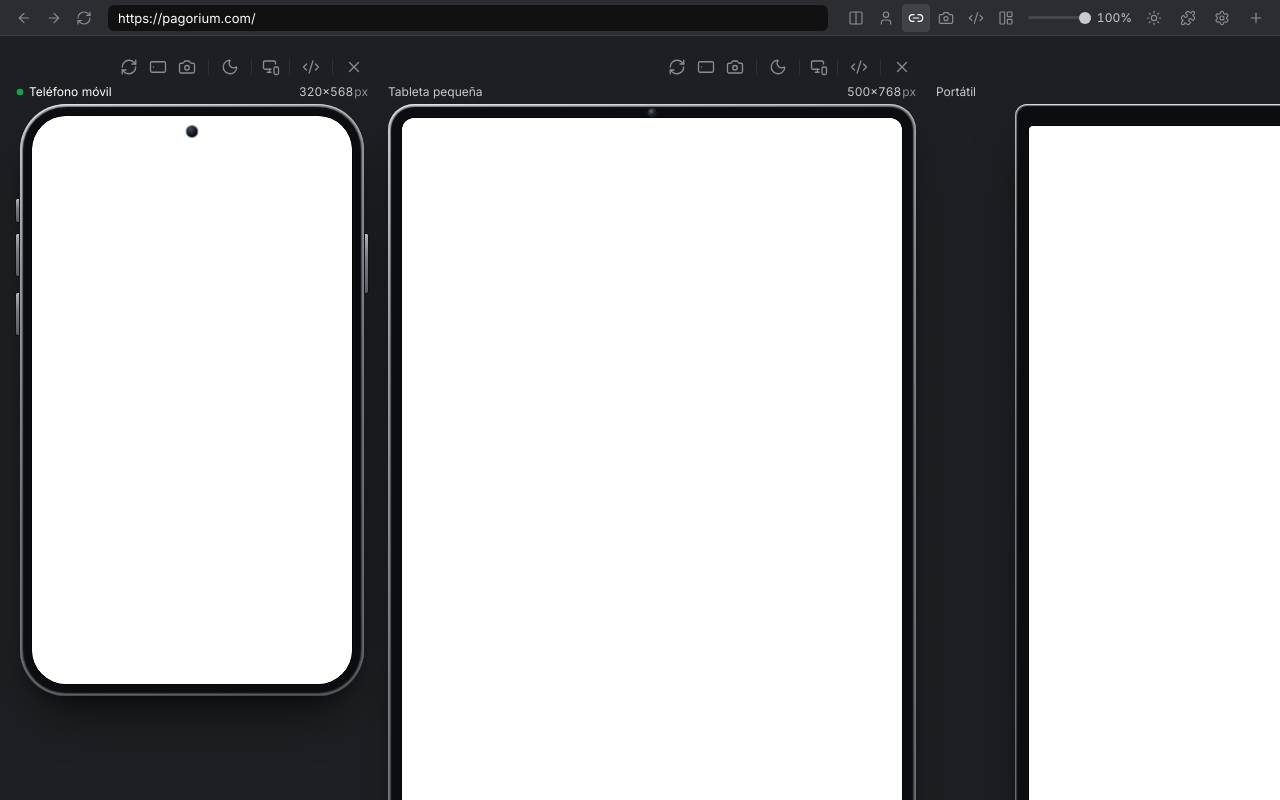
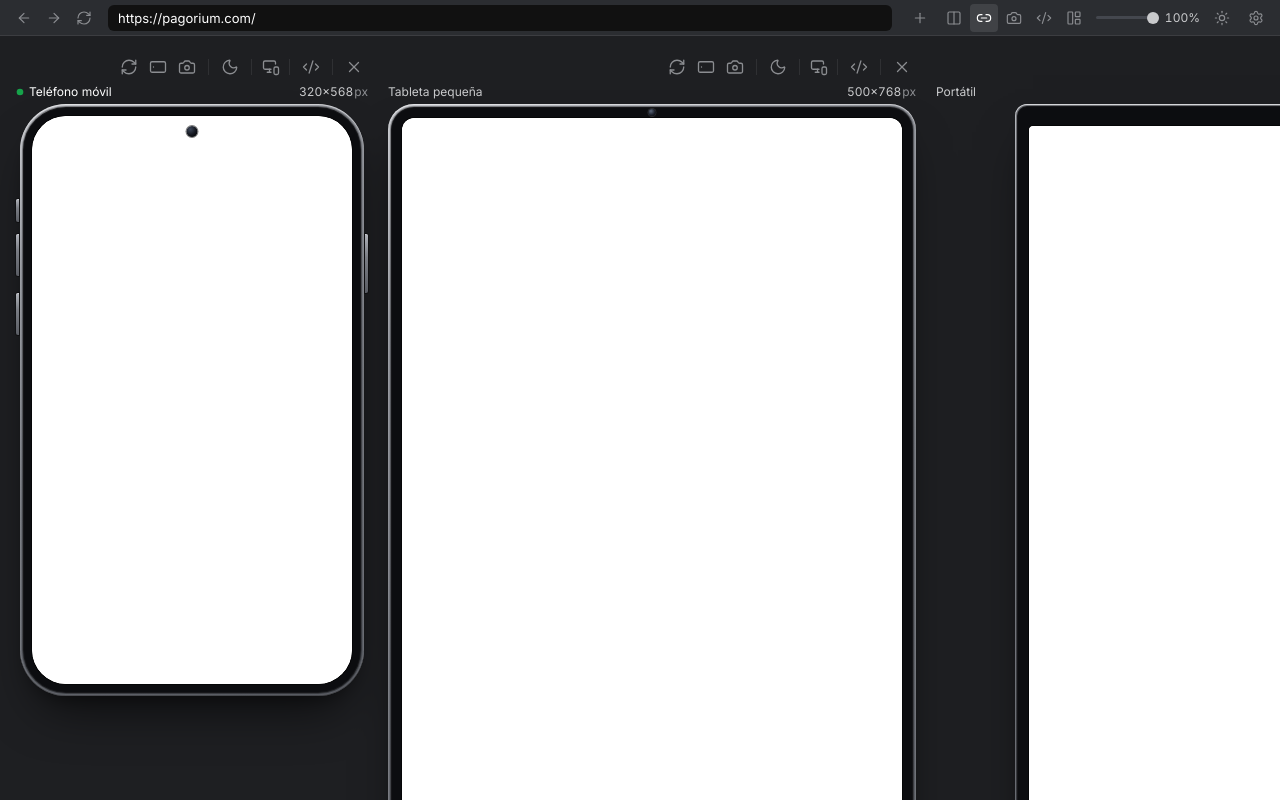
Before and after one commit to slzno/PixelGrid, a React (Vite) app: page / in a window 1280 px wide. Built offline with nearby package versions, Linux system fonts and the light colour scheme.

Commit message:
style: reordenar topbar, quitar usuario y plugin

```diff
--- a/src/components/Toolbar.tsx
+++ b/src/components/Toolbar.tsx
@@ -9,12 +9,10 @@ import {
   Link2,
   Moon,
   Plus,
-  Puzzle,
   RefreshCw,
   Rows2,
   Settings,
   Sun,
-  User,
 } from 'lucide-react'
 import { getAddPaneGroups } from '@/data/devicePresets'
 import {
@@ -140,6 +138,42 @@ export function Toolbar() {
       </form>
 
       <div className="topbar-right">
+        <DropdownMenu>
+          <DropdownMenuTrigger asChild>
+            <button
+              type="button"
+              className="topbar-icon add-pane-btn"
+              title="Agregar panel"
+              aria-label="Agregar panel"
+            >
+              <Plus size={16} strokeWidth={1.75} />
+            </button>
+          </DropdownMenuTrigger>
+          <DropdownMenuContent
+            align="end"
+            className="max-h-[min(420px,70vh)] w-[280px] overflow-y-auto"
+          >
+            {addGroups.map((group, index) => (
+              <DropdownMenuGroup key={group.id}>
+                {index > 0 && <DropdownMenuSeparator />}
+                <DropdownMenuLabel>{group.label}</DropdownMenuLabel>
+                {group.presets.map((preset) => (
+                  <DropdownMenuItem
+                    key={preset.id}
+                    onClick={() => addPane(preset.id)}
+                    className="justify-between gap-3"
+                  >
+                    <span className="truncate">{preset.name}</span>
+                    <span className="shrink-0 font-mono text-[11px] text-muted-foreground">
+                      {preset.width}×{preset.height}
+                    </span>
+                  </DropdownMenuItem>
+                ))}
+              </DropdownMenuGroup>
+            ))}
+          </DropdownMenuContent>
+        </DropdownMenu>
+
         <div className="topbar-tools">
           <DropdownMenu>
             <DropdownMenuTrigger asChild>
@@ -172,15 +206,6 @@ export function Toolbar() {
               })}
             </DropdownMenuContent>
           </DropdownMenu>
-
-          <button
-            type="button"
-            className="topbar-icon"
-            title="Usuario"
-            aria-label="Usuario"
-          >
-            <User size={16} strokeWidth={1.75} />
-          </button>
 
           <button
             type="button"
@@ -269,55 +294,11 @@ export function Toolbar() {
         <button
           type="button"
           className="topbar-icon"
-          title="Extensiones"
-          aria-label="Extensiones"
-        >
-          <Puzzle size={16} strokeWidth={1.75} />
-        </button>
-        <button
-          type="button"
-          className="topbar-icon"
           title="Ajustes"
           aria-label="Ajustes"
         >
           <Settings size={16} strokeWidth={1.75} />
         </button>
-
-        <DropdownMenu>
-          <DropdownMenuTrigger asChild>
-            <button
-              type="button"
-              className="topbar-icon add-pane-btn"
-              title="Agregar panel"
-              aria-label="Agregar panel"
-            >
-              <Plus size={16} strokeWidth={1.75} />
-            </button>
-          </DropdownMenuTrigger>
-          <DropdownMenuContent
-            align="end"
-            className="max-h-[min(420px,70vh)] w-[280px] overflow-y-auto"
-          >
-            {addGroups.map((group, index) => (
-              <DropdownMenuGroup key={group.id}>
-                {index > 0 && <DropdownMenuSeparator />}
-                <DropdownMenuLabel>{group.label}</DropdownMenuLabel>
-                {group.presets.map((preset) => (
-                  <DropdownMenuItem
-                    key={preset.id}
-                    onClick={() => addPane(preset.id)}
-                    className="justify-between gap-3"
-                  >
-                    <span className="truncate">{preset.name}</span>
-                    <span className="shrink-0 font-mono text-[11px] text-muted-foreground">
-                      {preset.width}×{preset.height}
-                    </span>
-                  </DropdownMenuItem>
-                ))}
-              </DropdownMenuGroup>
-            ))}
-          </DropdownMenuContent>
-        </DropdownMenu>
       </div>
     </header>
   )
```
